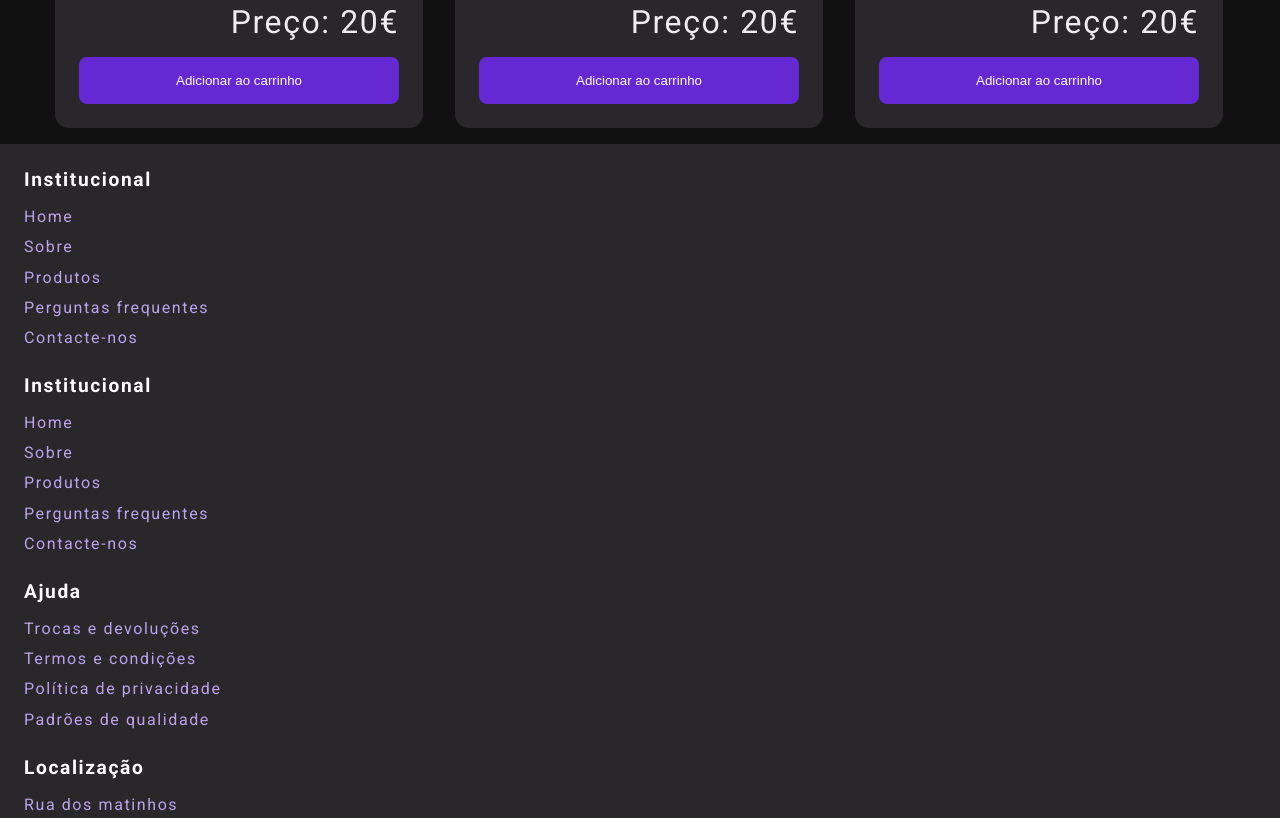
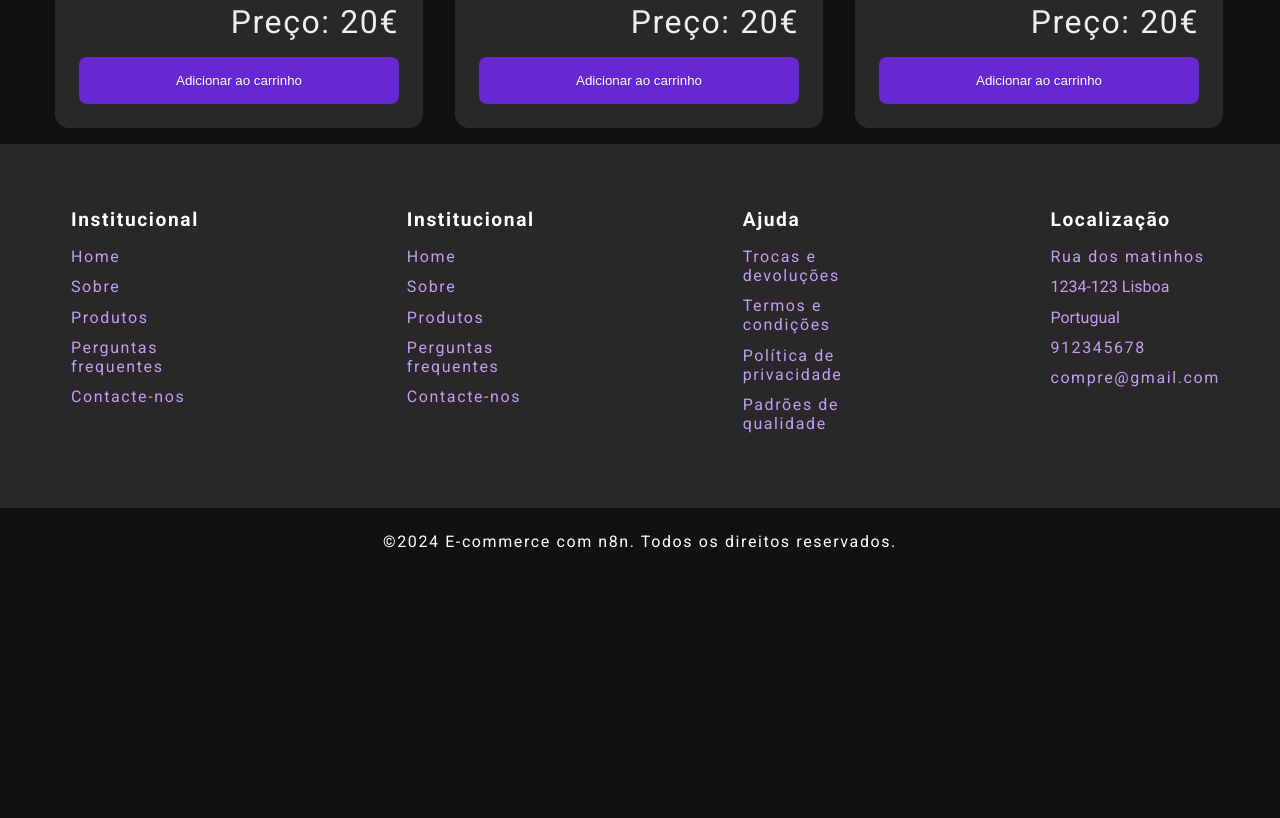
Before and after one commit to Andreloureiro-dev/projeto-ecommerce.n8n, a plain HTML site: page index.html in a window 1280 px wide. Shown: the part 1902-2720 px from the top of the page. After the commit the page ends 2477 px from the top, so only its background shows below. Drawn offline with nearby package versions, Linux system fonts and the light colour scheme.

Commit message:
finalização do footer

```diff
--- a/css/footer.css
+++ b/css/footer.css
@@ -19,6 +19,7 @@
 
 .footer nav ul li {
     margin-bottom: 0.7em;
+    color: var(--cor-roxa-clara);
 }
 
 .footer nav a {
@@ -31,3 +32,27 @@
 .footer nav a:hover {
     color: var(--cor-neutra-clara);
 }
+
+.footer .copyright {
+    background-color: var(--cor-neutra-escura);
+    padding: 1.5rem;
+    text-align: center;
+    color: var(--cor-neutra-clara);
+    letter-spacing: 0.1rem;
+}
+
+@media (min-width: 1024px) {
+    .footer .container {
+        flex-direction: row;
+        width: 100%;
+        gap: 13rem;
+        padding: 4rem 1rem;
+    }
+}
+
+@media (min-width: 1120px) {
+    .footer .container {
+        width: 1170px;
+        margin: 0 auto;
+    }
+}
--- a/index.html
+++ b/index.html
@@ -212,7 +212,7 @@
                 </ul>
             </nav>
         </div>
-            <div>
+            <div class="copyright">
                 <p>©2024 E-commerce com n8n. Todos os direitos reservados.</p>
             </div>
     </footer>
```
